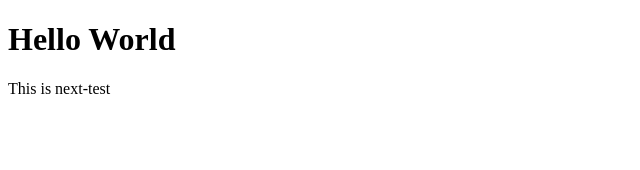
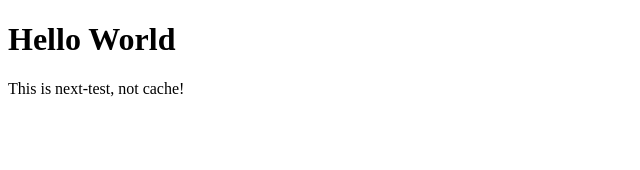
Before and after one commit to Kristonitas/next-test, a Next.js app: page / in a window 1280 px wide. Shown: the top 170 px of the page, without its empty margins (0-640 px from the left). Built offline with nearby package versions, Linux system fonts and the light colour scheme.

Commit message:
Created Label component

```diff
--- a/pages/index.tsx
+++ b/pages/index.tsx
@@ -1,11 +1,16 @@
 import React from "react";
+
+const Label = props => {
+	const { text } = props;
+	return <p>{text}</p>;
+};
 
 const Index = () => {
 	return (
 		<div>
 			<h1>Hello World</h1>
 
-			<p>This is next-test</p>
+			<Label text="This is next-test, not cache!" />
 		</div>
 	);
 };
```
